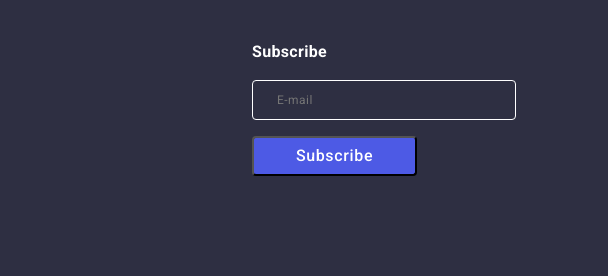
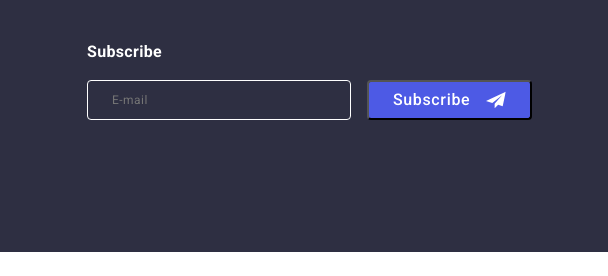
Before and after one commit to HelenBoyko/goit-markup-hw-06, a plain HTML site: page portfolio.html in a window 1280 px wide. Shown: the part 1828-2104 px from the top of the page, 672-1280 px from the left. After the commit the page ends 2080 px from the top, so only its background shows below. Drawn offline with nearby package versions, Linux system fonts and the light colour scheme.

Commit message:
portf-subscribe

```diff
--- a/portfolio.html
+++ b/portfolio.html
@@ -335,20 +335,24 @@
               </li>
             </ul>
           </div>
-
           <!-- Subscribe -->
           <div class="footer-part-subscribe">
             <label for="email" name="email" id="email"
               ><h4>Subscribe</h4></label
             >
-            <div>
+            <div class="subscribe-wrap">
               <input
                 type="email"
                 name="email"
                 id="subscribe"
                 placeholder="E-mail"
               />
-              <button type="submit">Subscribe</button>
+              <button type="submit">
+                Subscribe
+                <svg class="submit-icon" width="24" height="24">
+                  <use href="./images/icons.svg#icon-arrow"
+                </svg>
+              </button>
             </div>
           </div>
         </div>
```
